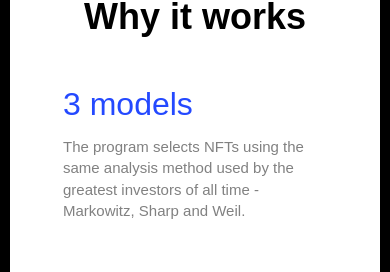
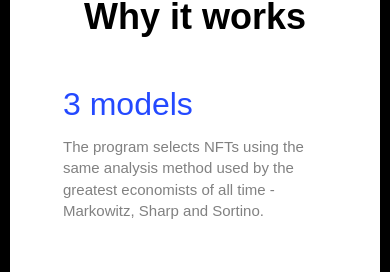
Before and after one commit to GreenRoot/react-nft, a React (Create React App) app: page / in a window 390 px wide. Shown: the part 2378-2650 px from the top of the page. Built offline with nearby package versions, Linux system fonts and the light colour scheme; a web font is replaced by a local one.

Commit message:
Fixed the calculator interface on the mobile version

```diff
--- a/src/App.js
+++ b/src/App.js
@@ -1,4 +1,4 @@
-import { BrowserRouter, Routes, Route } from 'react-router-dom';
+import { Routes, Route } from 'react-router-dom';
 
 import AboutTheProject from './pages/AboutTheProject';
 import Home from './pages/Home';
--- a/src/components/Answer.jsx
+++ b/src/components/Answer.jsx
@@ -7,8 +7,8 @@ function Answer() {
 					<li className="answer-list__item">
 						<h4 className="answer-list__title">3 models</h4>
 						<p className="answer-list__text">
-							The program selects NFTs using the same analysis method used by the greatest investors
-							of all time - Markowitz, Sharp and Weil.
+							The program selects NFTs using the same analysis method used by the greatest economists
+							of all time - Markowitz, Sharp and Sortino.
 						</p>
 					</li>
 					<li className="answer-list__item">
--- a/src/index.js
+++ b/src/index.js
@@ -1,7 +1,7 @@
 import React from 'react';
 import ReactDOM from 'react-dom/client';
 import App from './App';
-import { BrowserRouter, Routes, Route } from 'react-router-dom';
+import { BrowserRouter } from 'react-router-dom';
 
 const root = ReactDOM.createRoot(document.getElementById('root'));
 root.render(
--- a/src/sass/_nft-search.sass
+++ b/src/sass/_nft-search.sass
@@ -124,7 +124,7 @@
 			display: grid
 			grid-template-columns: 1fr 1fr
 			grid-template-rows: 1fr 1fr
-			gap: 20px
+			gap: 17px 42px
 		&::before
 			content: ''
 			position: absolute
@@ -145,6 +145,14 @@
 	cursor: pointer
 	@media (max-width: 370px)
 		display: flex
+		&:nth-last-child(1)
+			order: 4
+		&:nth-last-child(2)
+			order: 2
+		&:nth-last-child(3)
+			order: 3
+		&:nth-last-child(4)
+			order: 1
 	&:first-child
 		justify-items: left
 	&:last-child
```
